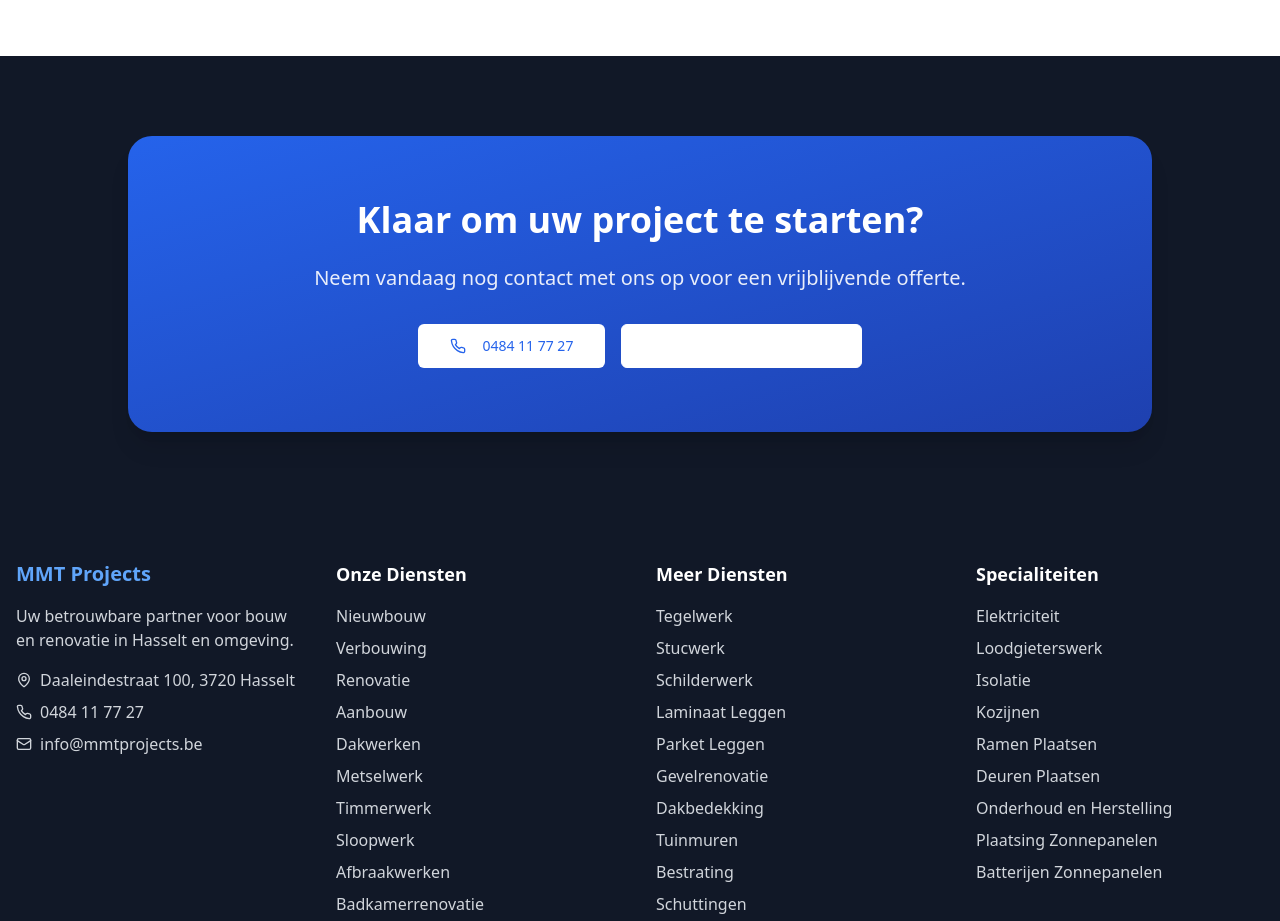
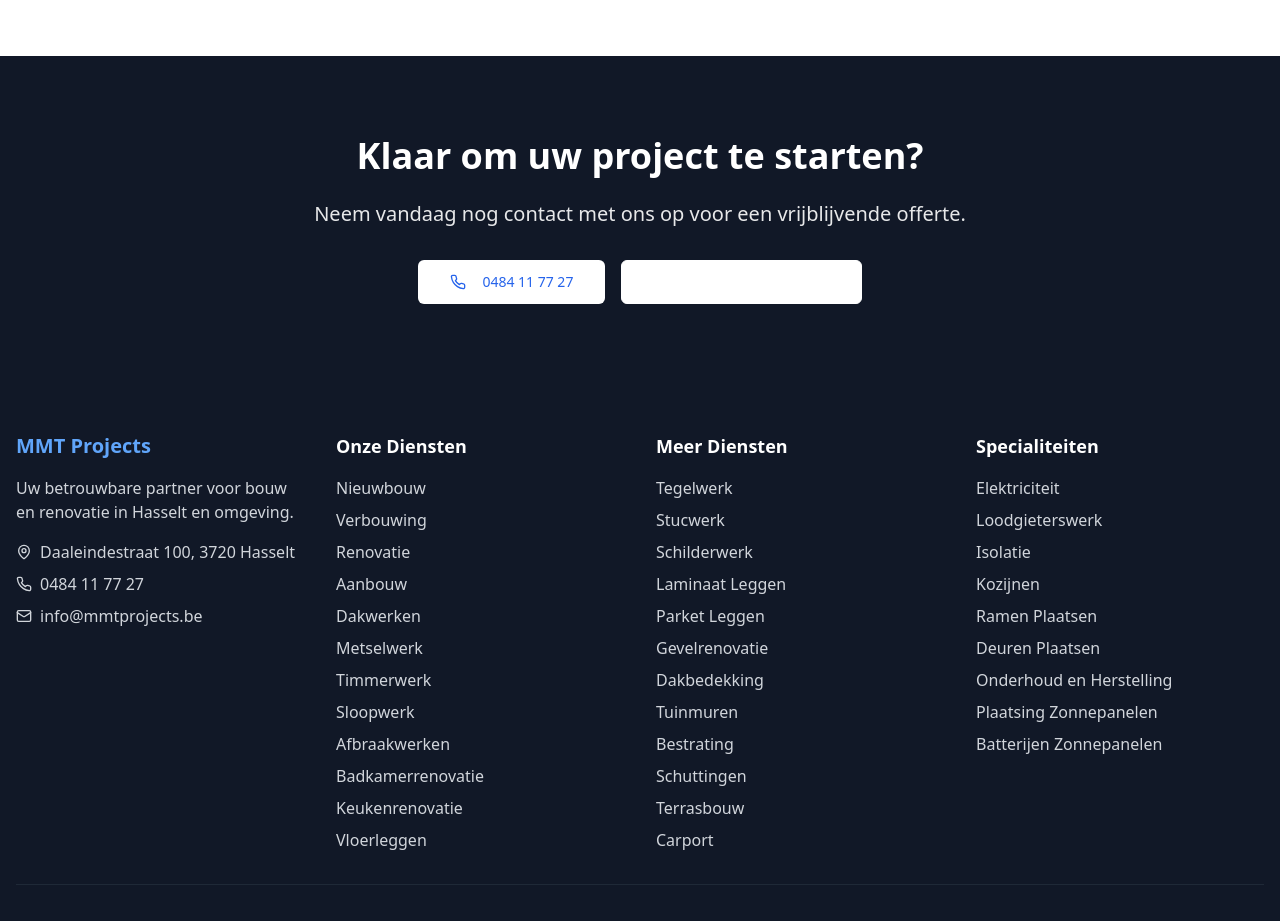
Before and after one commit to LeviHackermann/bouw-en-verbouw-gids, a React (Vite) app: page / in a window 1280 px wide. Shown: the part 4280-5201 px from the top of the page. Built offline with nearby package versions, Linux system fonts and the light colour scheme.

Commit message:
Remove contact box from index page
Removed the contact box section from the index page.

```diff
--- a/src/pages/Index.tsx
+++ b/src/pages/Index.tsx
@@ -455,7 +455,6 @@ const Index = () => {
         {/* CTA Section */}
         <section className="py-20 px-4 bg-gray-900 text-white">
           <div className="max-w-5xl mx-auto">
-            <div className="bg-gradient-to-br from-blue-600 to-blue-800 p-12 md:p-16 rounded-3xl shadow-xl">
             <div className="text-center">
               <h2 className="text-3xl sm:text-4xl font-bold mb-6">Klaar om uw project te starten?</h2>
               <p className="text-xl mb-8 text-white/90 max-w-2xl mx-auto">
@@ -473,7 +472,6 @@ const Index = () => {
               </div>
             </div>
           </div>
-          </div>
         </section>
       </div>
 
```
Lines whose indentation alone changed are shown as unchanged.
